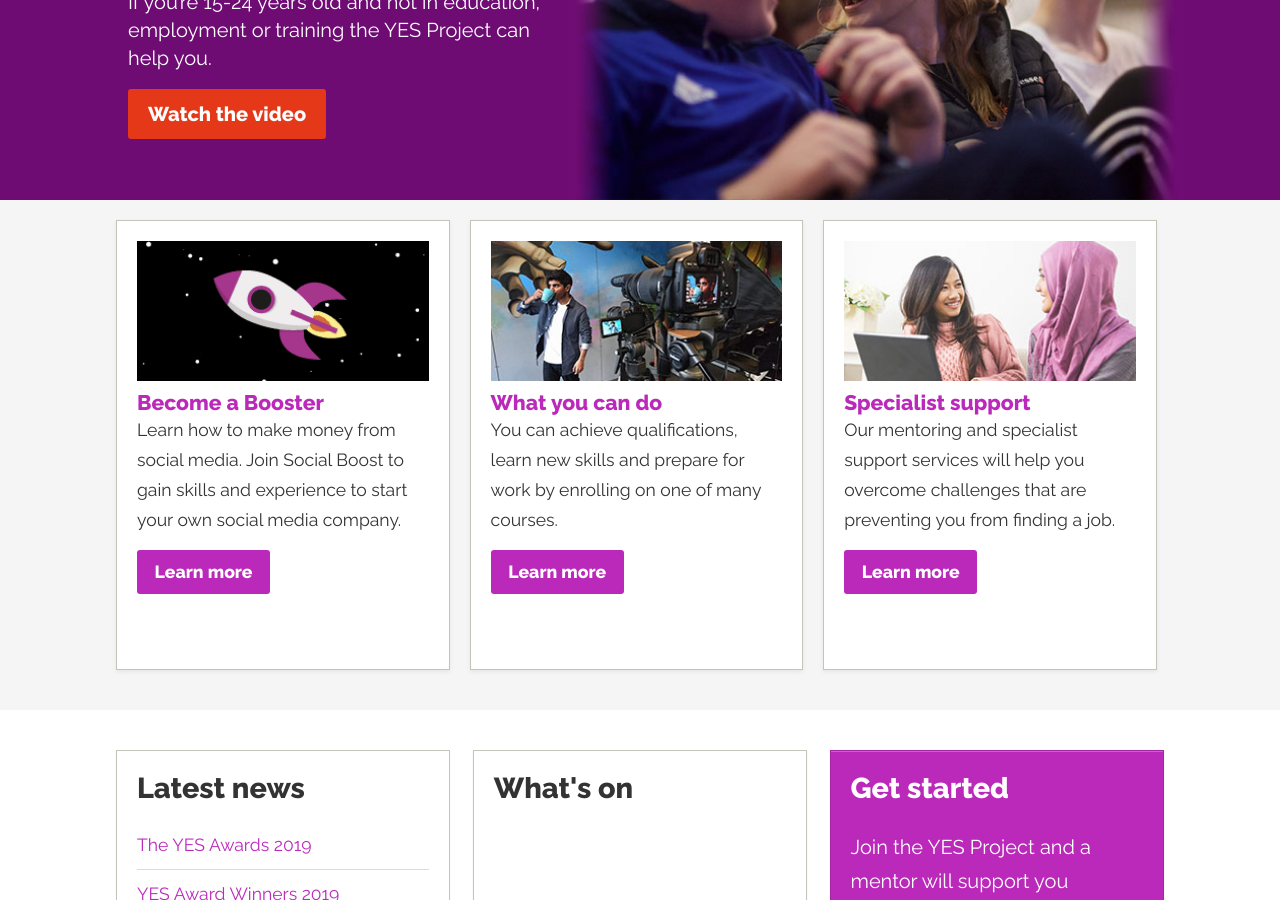
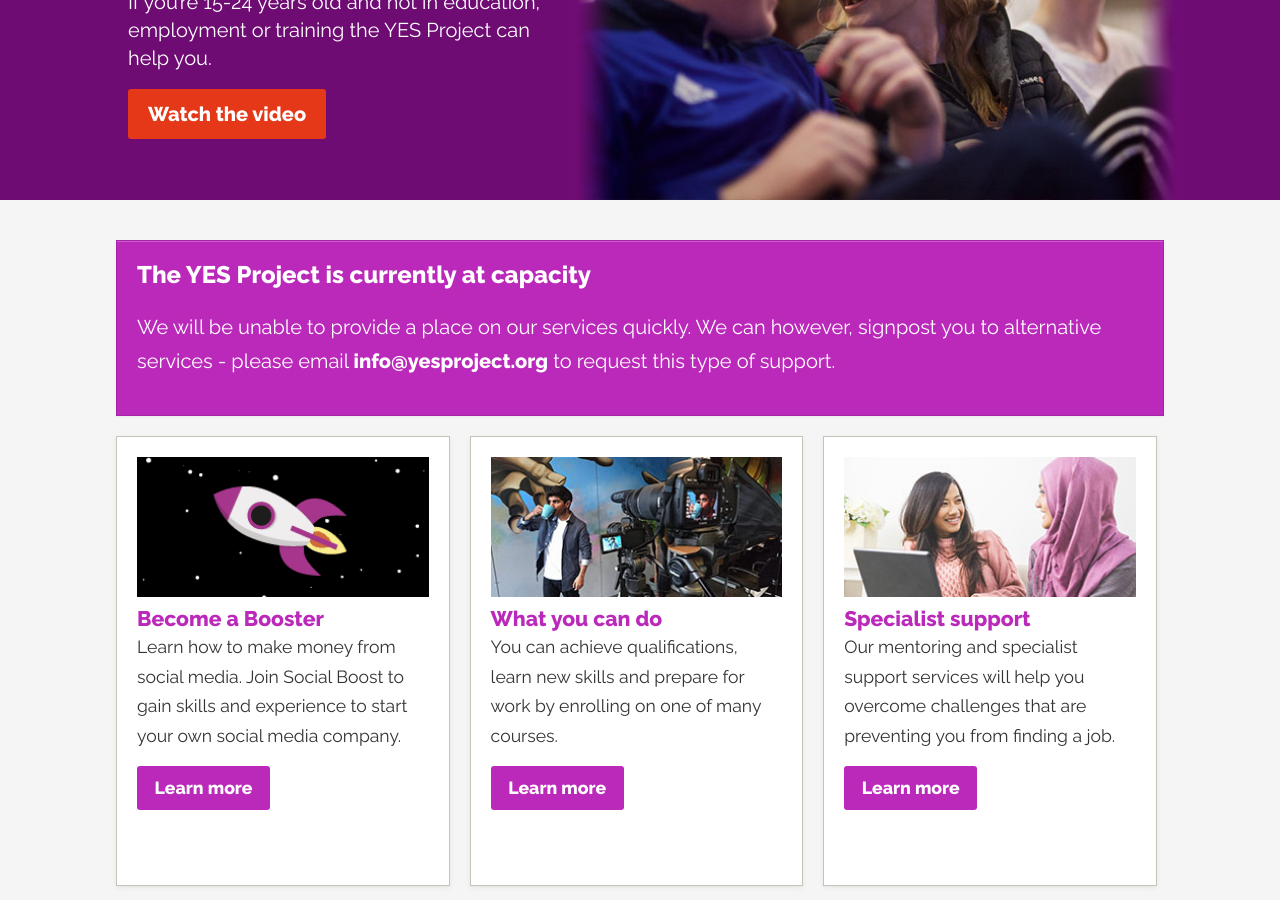
Before and after one commit to richardatval/www.yesproject.org, a Jekyll site: the page built from index.md, in a window 1280 px wide and 900 px high, scrolled down 381 px. Built offline with Jekyll 4.4.1, drawn with Linux system fonts in a browser that asks for light colours; nearby versions of some CDN libraries; comment, search, counter and statistics services are not loaded.

Commit message:
Add Notice

```diff
--- a/index.md
+++ b/index.md
@@ -14,6 +14,7 @@ published: true
 ---
 
 <section class="band" id="projects">
+<div class="container"><div class="box box-primary"><h4>The YES Project is currently at capacity</h4><p>We will be unable to provide a place on our services quickly. We can however, signpost you to alternative services - please email <a href="mailto:info@yesproject.org.uk"><strong>info@yesproject.org</strong></a> to request this type of support.</p></div></div>
 <div class="container teasers-container">
 {% include teaser.html title="Become a Booster" img="/img/thumbnails/social-boost-thumbnail.png"  text="Learn how to make money from social media. Join Social Boost to gain skills and experience to start your own social media company." url="/boost" buttontext="Learn more" url="/boost" %}
 {% include teaser.html title="What you can do" img="/img/thumbnails/yes-media-thumbnail.jpg"  text="You can achieve qualifications, learn new skills and prepare for work by enrolling on one of many courses." url="/what-you-can-do" buttontext="Learn more" url="/what-you-can-do" %}
```
